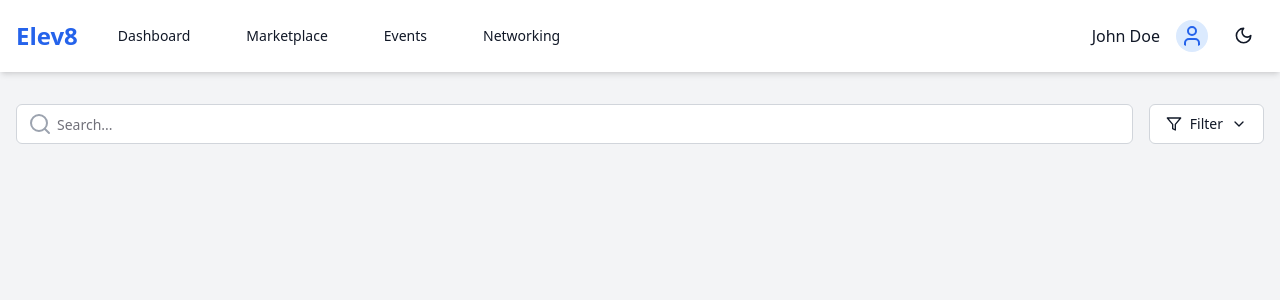
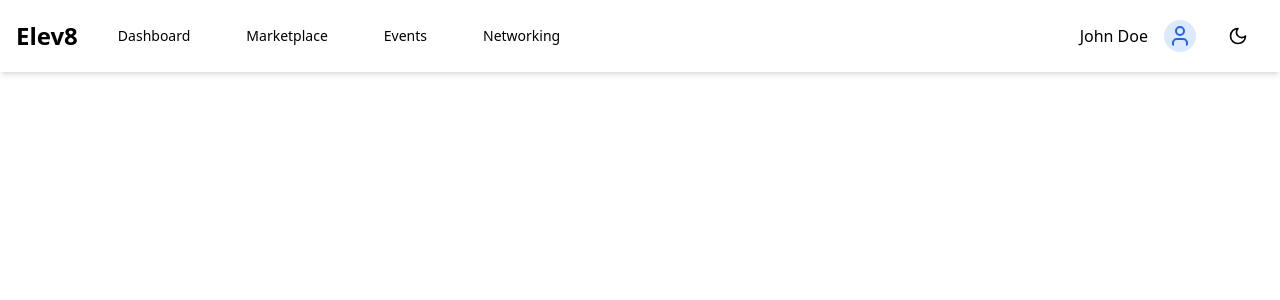
Before and after one commit to Asim-Shah-2004/MIT-HACK, a React (Vite) app in the folder client/: page /network in a window 1280 px wide. Shown: the top 300 px of the page. Built offline with nearby package versions, Linux system fonts and the light colour scheme.

Commit message:
added mini comp navbar

```diff
--- a/client/src/App.jsx
+++ b/client/src/App.jsx
@@ -6,16 +6,18 @@ import { Route, Routes } from 'react-router-dom';
 import NetworkingPage from './pages/NetworkingPage';
 // import GanntPage from './pages/GanntPage';
 import { Toaster } from 'sonner';
+import NetworkingPage2 from './pages/NetworkingPage2';
 
 function App() {
   return (
     <div>
+
       <Toaster position="top-right" richColors />
       <Routes>
         <Route path="/" element={<LandingPage />} />
         <Route path="/login" element={<AuthPage />} />
         <Route path="/event" element={<EventPage />} />
-        <Route path="/network" element={<NetworkingPage />} />
+        <Route path="/network" element={<NetworkingPage2 />} />
         {/* <Route path="/calendar" element={<GanntPage />} /> */}
       </Routes>
     </div>
--- /dev/null
+++ b/client/src/components/Navbar.jsx
@@ -0,0 +1,39 @@
+import React, { useState } from 'react';
+import { motion, AnimatePresence } from 'framer-motion';
+import { Button } from './ui/button';
+import { User, Moon, Sun } from 'lucide-react';
+
+const Navbar = () => {
+    const [isDarkMode, setIsDarkMode] = useState(false);
+
+    const toggleTheme = () => {
+        setIsDarkMode((prev) => !prev);
+        document.body.classList.toggle('dark', !isDarkMode);
+    };
+
+    return (
+        <motion.nav
+            className={`flex items-center justify-between p-4 shadow-md ${isDarkMode ? 'bg-gray-800 text-white' : 'bg-white text-black'}`}
+            initial={{ opacity: 0, y: -50 }}
+            animate={{ opacity: 1, y: 0 }}
+            transition={{ duration: 0.5 }}
+        >
+            <div className="flex items-center space-x-6">
+                <h1 className="text-2xl font-bold">Elev8</h1>
+                <Button variant="ghost">Dashboard</Button>
+                <Button variant="ghost">Marketplace</Button>
+                <Button variant="ghost">Events</Button>
+                <Button variant="ghost">Networking</Button>
+            </div>
+            <div className="flex items-center space-x-4">
+                <span className="font-medium">John Doe</span>
+                <User className="h-8 w-8 rounded-full bg-blue-100 p-1 text-blue-600" />
+                <Button variant="ghost" onClick={toggleTheme}>
+                    {isDarkMode ? <Sun className="h-5 w-5" /> : <Moon className="h-5 w-5" />}
+                </Button>
+            </div>
+        </motion.nav>
+    );
+};
+
+export default Navbar;
--- /dev/null
+++ b/client/src/pages/NetworkingPage2.jsx
@@ -0,0 +1,12 @@
+import Navbar from '@/components/Navbar'
+import React from 'react'
+
+const NetworkingPage2 = () => {
+    return (
+        <>
+            <Navbar />
+        </>
+    )
+}
+
+export default NetworkingPage2
```
